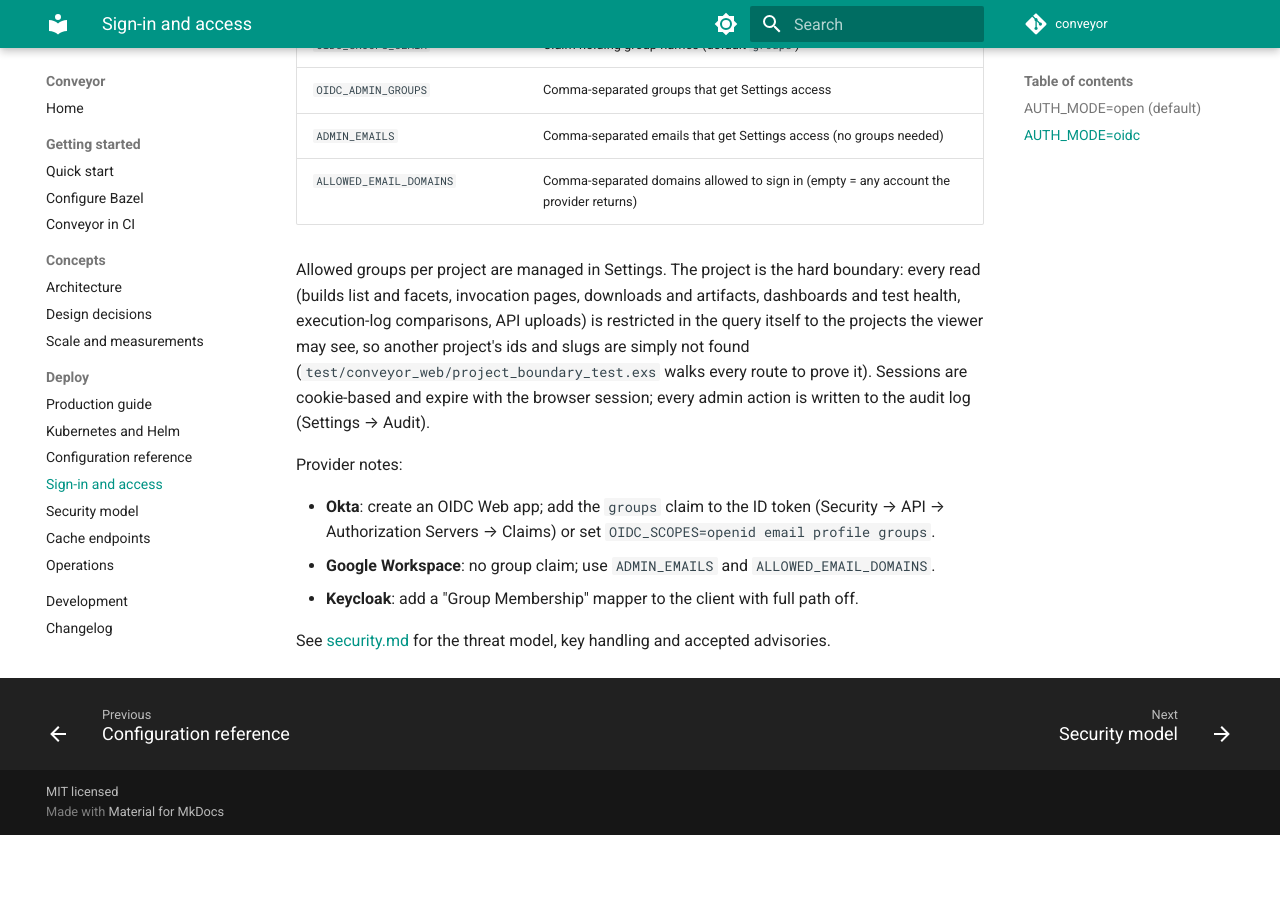
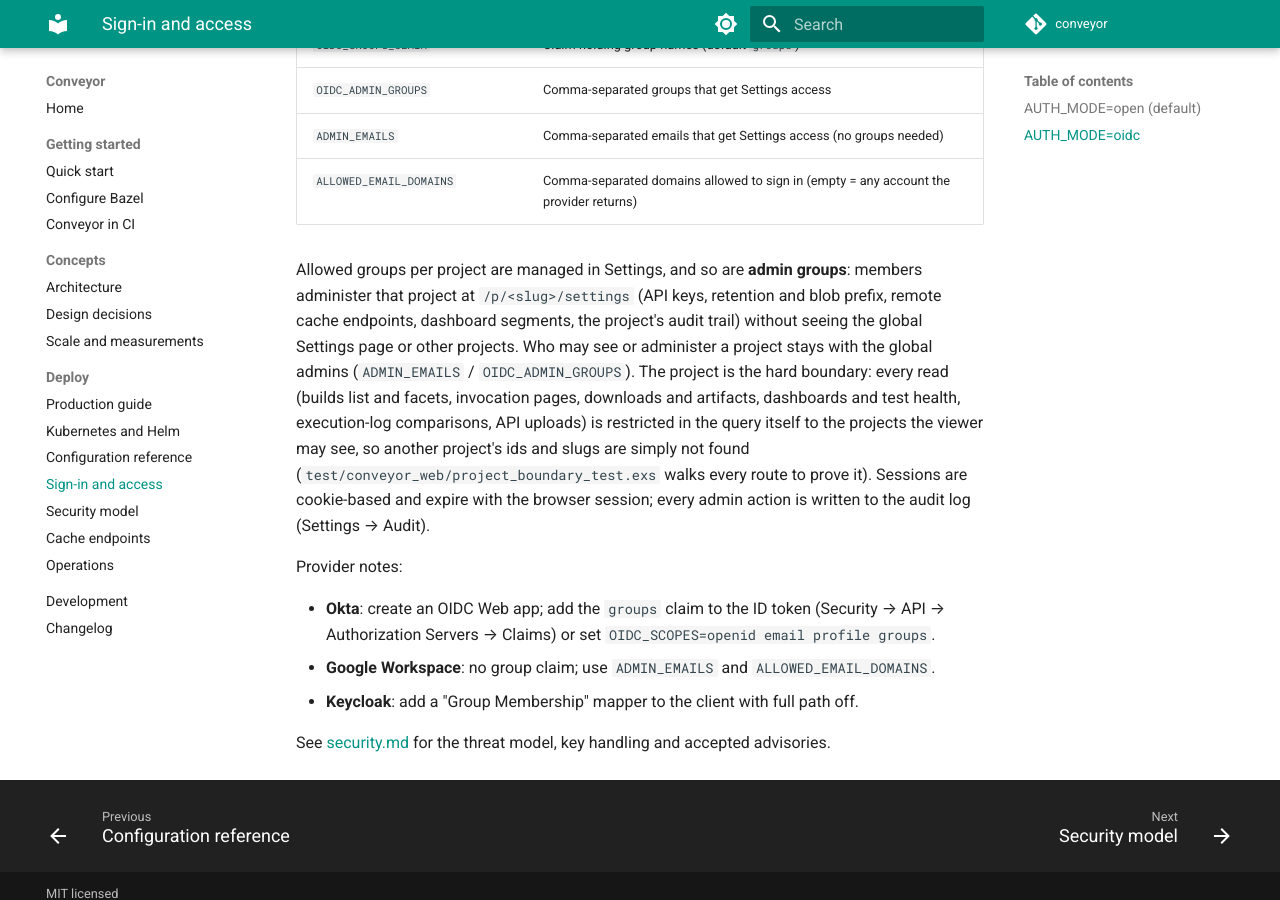
Before and after one commit to erneestoc/conveyor, an MkDocs documentation site: the page built from docs/auth.md, in a window 1280 px wide and 900 px high, scrolled down 732 px. Built offline with MkDocs 1.6.1 and Material for MkDocs 9.7.7, drawn with Linux system fonts in a browser that asks for light colours; comment, search, counter and statistics services are not loaded; before the commit the page ends 1567 px from its top, so only the background shows below that.

Commit message:
Product separation: project settings page and per-project admin groups
/p/:slug/settings is a project's own page (keys, retention and blob
prefix, remote cache endpoints, dashboard segments, its audit trail)
for global admins and members of the project's admin groups, set by a
global admin in Settings next to the allowed groups. The per-project
section and its handlers are shared (ConveyorWeb.ProjectSettingsComponents,
ConveyorWeb.ProjectSettings); every mutation authorizes against the
project taken from the record, so a hidden project_id pointing at
another project is not found rather than honoured. Admin groups also
grant visibility of a restricted project. The boundary test now walks
the new route as well.

Co-Authored-By: Claude Fable 5.1 <noreply@anthropic.com>
Claude-Session: https://claude.ai/code/session_013T4qUDStW7F9C64ivhxJdn

```diff
--- a/docs/auth.md
+++ b/docs/auth.md
@@ -24,7 +24,11 @@ application with the callback `https://conveyor.example.com/oidc/callback` and s
 | `ADMIN_EMAILS` | Comma-separated emails that get Settings access (no groups needed) |
 | `ALLOWED_EMAIL_DOMAINS` | Comma-separated domains allowed to sign in (empty = any account the provider returns) |
 
-Allowed groups per project are managed in Settings. The project is the hard boundary:
+Allowed groups per project are managed in Settings, and so are **admin groups**: members
+administer that project at `/p/<slug>/settings` (API keys, retention and blob prefix,
+remote cache endpoints, dashboard segments, the project's audit trail) without seeing the
+global Settings page or other projects. Who may see or administer a project stays with the
+global admins (`ADMIN_EMAILS` / `OIDC_ADMIN_GROUPS`). The project is the hard boundary:
 every read (builds list and facets, invocation pages, downloads and artifacts, dashboards
 and test health, execution-log comparisons, API uploads) is restricted in the query itself
 to the projects the viewer may see, so another project's ids and slugs are simply not found
```
Also changed, not shown: 11 other files.
